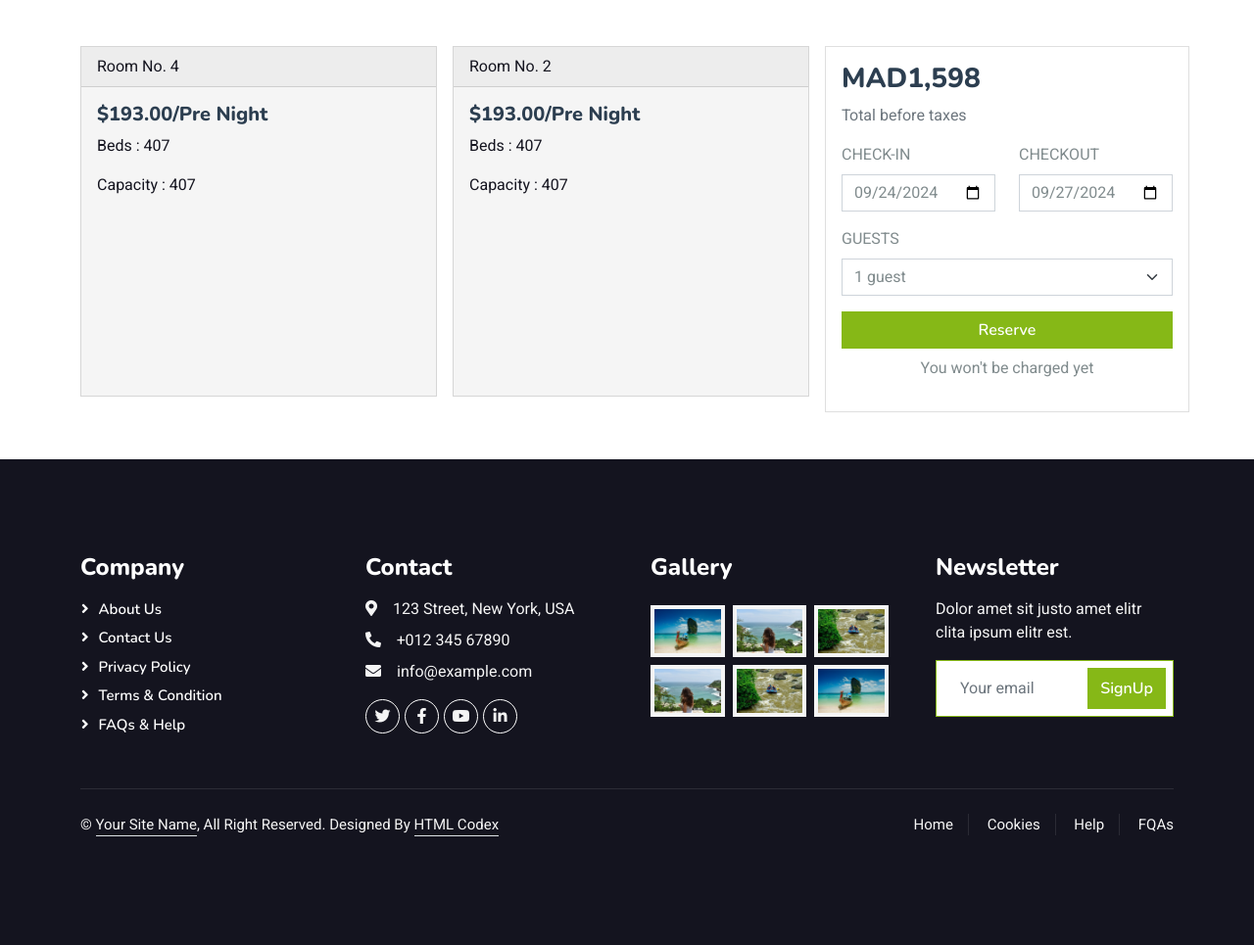
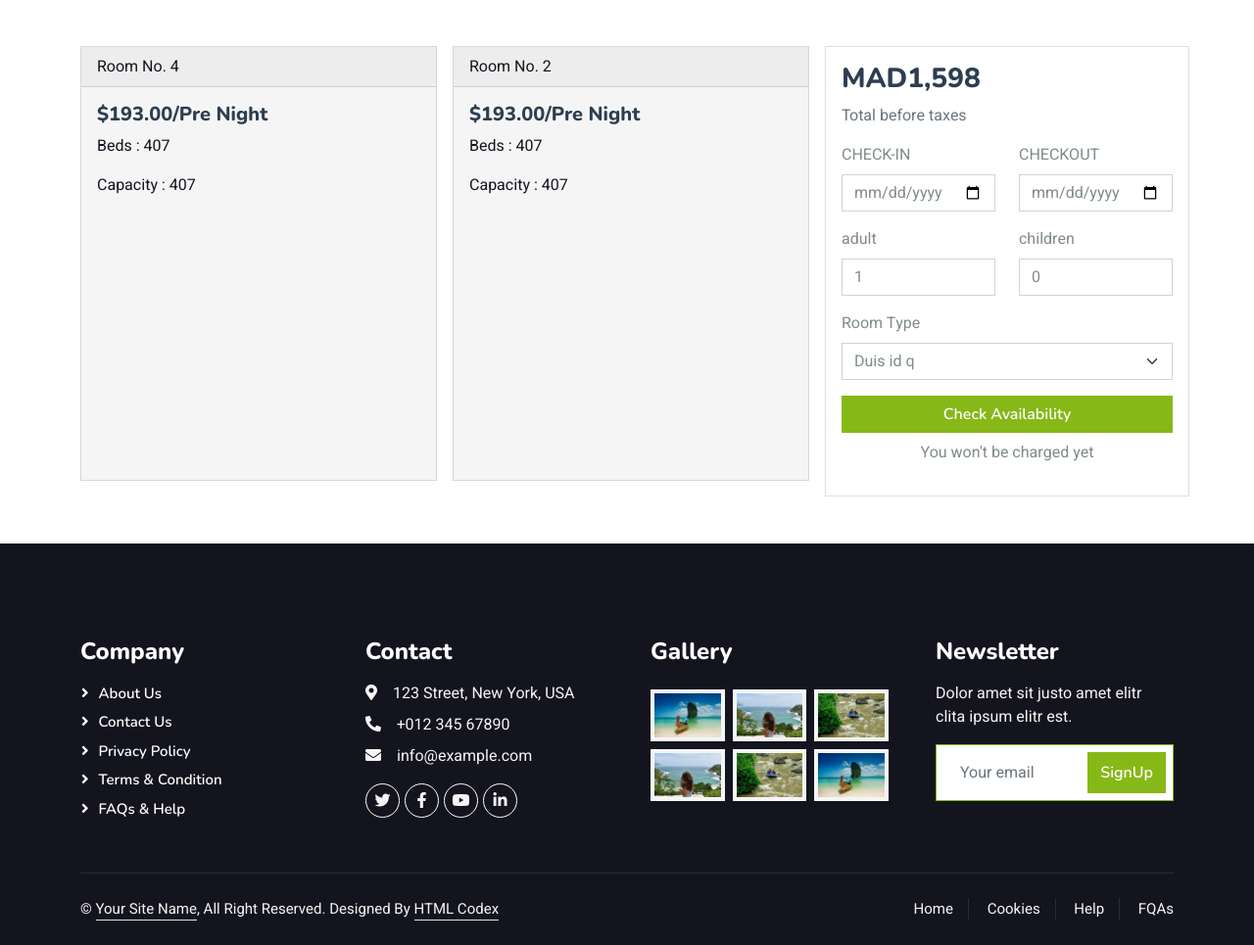
Before and after one commit to yahyabnoun/Hotel-Management-System, a Django app: a page that uses templates/hotel/room_type_detail.html in a window 1280 px wide. Shown: the part 215-1180 px from the top of the page at 98% size. Before the commit the page ends 1069 px from the top, so only its background shows below. Run offline with Django 5.2, Linux system fonts and the light colour scheme; data comes from the database, SQL or seed files in the repository; some libraries are stand-ins or nearby versions.

Commit message:
start design pages of booking and its logic

```diff
--- a/templates/hotel/room_type_detail.html
+++ b/templates/hotel/room_type_detail.html
@@ -32,28 +32,42 @@
         <div class="card-body">
             <h3 class="card-title">MAD1,598</h3>
             <p class="card-text text-muted">Total before taxes</p>
-          <form>
+            <form method="post" action="{% url 'booking:check_room_availability' %}">
+                {% csrf_token %}
+                <input type="hidden" name="hotel-id" class="form-control" value="{{hotel.id}}">
+
                 <div class="row mb-3">
                     <div class="col-6">
-                <label for="checkIn" class="form-label">CHECK-IN</label>
-                <input type="date" class="form-control" id="checkIn"
-                  value="2024-09-24">
+                        <label for="checkin" class="form-label">CHECK-IN</label>
+                        <input type="date" name="checkin" class="form-control" id="checkin" value="">
                     </div>
                     <div class="col-6">
-                <label for="checkOut" class="form-label">CHECKOUT</label>
-                <input type="date" class="form-control" id="checkOut"
-                  value="2024-09-27">
+                        <label for="checkout" class="form-label">CHECKOUT</label>
+                        <input type="date" name="checkout" class="form-control" id="checkout" value="">
+                    </div>
+                </div>
+
+
+
+                <div class="row mb-3">
+                    <div class="col-6">
+                        <label for="adult" class="form-label">adult</label>
+                        <input type="number" name="adult" class="form-control" id="adult" value="1">
+                    </div>
+                    <div class="col-6">
+                        <label for="children" class="form-label">children</label>
+                        <input type="number" name="children" class="form-control" id="children" value="0">
                     </div>
                 </div>
                 <div class="mb-3">
-              <label for="guests" class="form-label">GUESTS</label>
-              <select class="form-select" id="guests">
-                <option>1 guest</option>
-                <option>2 guests</option>
-                <option>3 guests</option>
+                    <label for="room_type" class="form-label">Room Type</label>
+                    <select class="form-select" name="room_type" id="room_type">
+                        {% for hotel_type in hotel.hotel_rocm_types%}
+                            <option value="{{hotel_type.slug}}">{{hotel_type.type}}</option>
+                        {% endfor %}
                     </select>
                 </div>
-            <button type="submit" class="btn btn-primary w-100">Reserve</button>
+                <button type="submit" class="btn btn-primary w-100">Check Availability</button>
             </form>
             <p class="text-center mt-2">You won't be charged yet</p>
         </div>
```
Also changed, not shown: booking/views.py (line endings or trailing spaces). Lines whose indentation alone changed are shown as unchanged.
